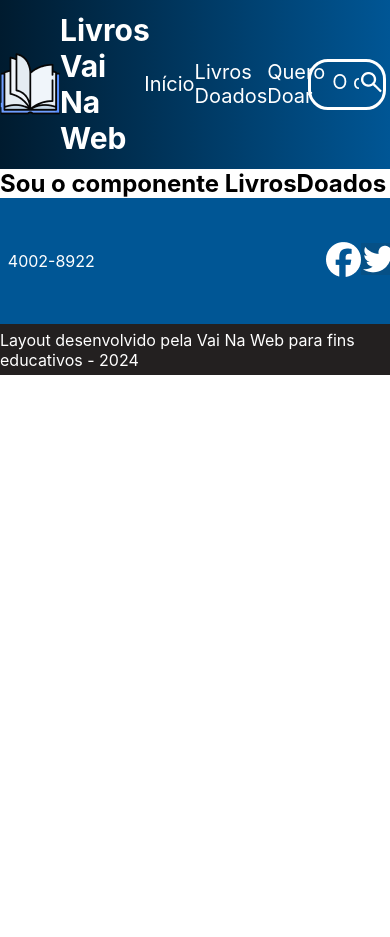
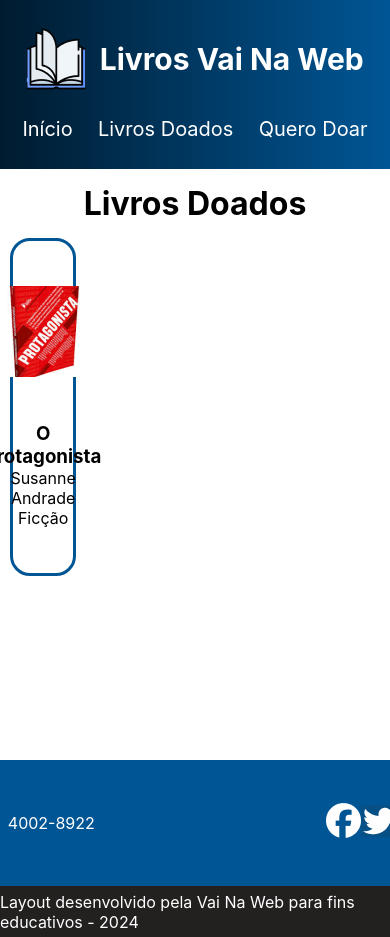
Before and after one commit to jefersonssant/deLivrosVNW, a React (Vite) app: page /livrosDoados in a window 390 px wide. Shown: the top 937 px of the page. Before the commit the page ends 844 px from the top, so only its background shows below. Built offline with nearby package versions, Linux system fonts and the light colour scheme.

Commit message:
:sparkles: feat: Página de livros doados e responsividade da header

```diff
--- a/src/components/header/header.module.scss
+++ b/src/components/header/header.module.scss
@@ -64,3 +64,22 @@
     cursor: pointer;
   }
 }
+
+@media (max-width: 768px) {
+  .header {
+    flex-direction: column;
+    justify-content: space-evenly;
+  }
+
+  .logoHeader {
+    width: 90%;
+  }
+
+  .navHedear {
+    width: 95%;
+  }
+
+  .barraDeBusca {
+    display: none;
+  }
+}
--- a/src/pages/livrosDoados/LivrosDoados.jsx
+++ b/src/pages/livrosDoados/LivrosDoados.jsx
@@ -1,5 +1,20 @@
+import livroOProtagonista from "../../assets/livroOProtagonista.png"
+import s from "./livrosDoados.module.scss"
+
 export default function LivrosDoados() {
   return (
-    <h2>Sou o componente LivrosDoados</h2>
+    <section className={s.livrosDoadosSection}>
+      <h2>Livros Doados</h2>
+      <section className={s.containerCards}>
+        <section>
+          <img src={livroOProtagonista} alt="Imagem do livro O protagonista" />
+          <div>
+            <h3>O protagonista</h3>
+            <p>Susanne Andrade</p>
+            <p>Ficção</p>
+          </div>
+        </section>
+      </section>
+    </section>
   )
 }
--- /dev/null
+++ b/src/pages/livrosDoados/livrosDoados.module.scss
@@ -0,0 +1,31 @@
+.livrosDoadosSection {
+  height: 70vh;
+  display: flex;
+  flex-direction: column;
+  align-items: center;
+  justify-content: space-evenly;
+
+  h2 {
+    font-size: 32px;
+  }
+}
+
+.containerCards {
+  width: 95%;
+  height: 60vh;
+
+  section {
+    border: solid 3px #005695;
+    width: 18%;
+    height: 40vh;
+    border-radius: 20px;
+    display: flex;
+    flex-direction: column;
+    align-items: center;
+    justify-content: space-evenly;
+
+    div {
+      text-align: center;
+    }
+  }
+}
```
Also changed, not shown: src/assets/livroOProtagonista.png (added), src/pages/inicio/inicio.module.scss (line endings or trailing spaces).
